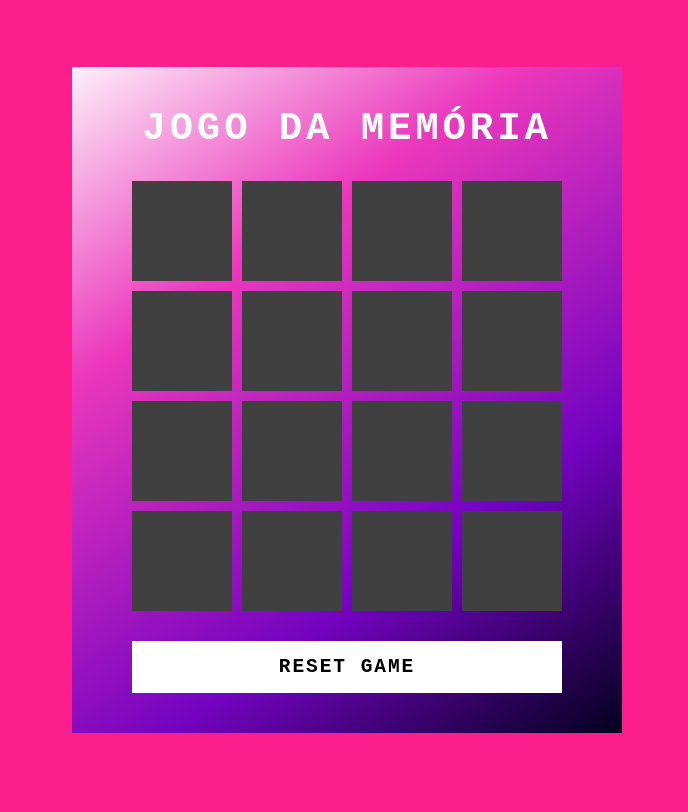
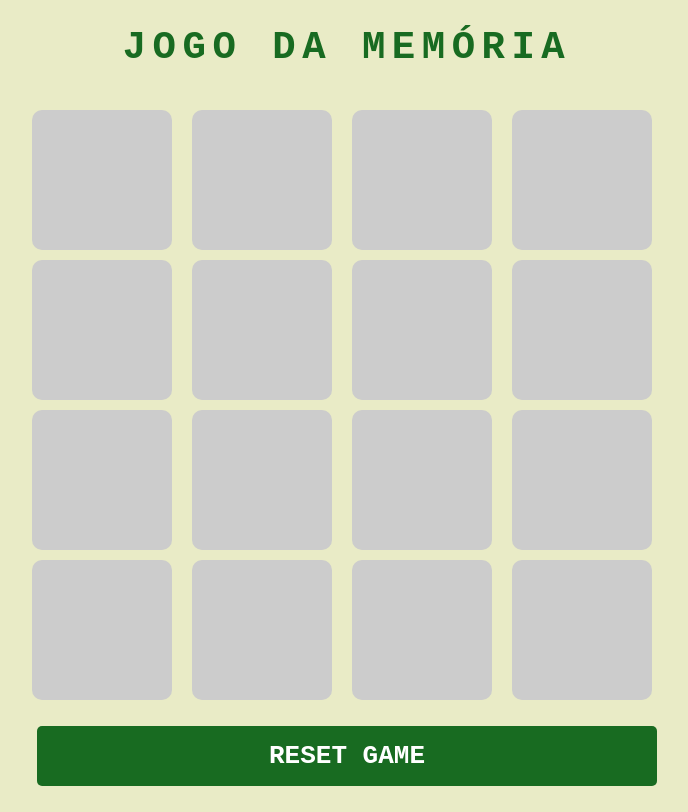
Before and after one commit to enimatos/jogo-da-memoria, a plain HTML site: page index.html in a window 1280 px wide. Shown: the whole page, without its empty margins (293-981 px from the left). Drawn offline with Linux system fonts and the light colour scheme.

Commit message:
Entrega do desafio

```diff
--- a/assets/scripts/main.js
+++ b/assets/scripts/main.js
@@ -1,55 +1,66 @@
 const emojis = [
-    "🐨",
-    "🐨",
-    "🦩",
-    "🦩",
-    "🦋",
-    "🦋",
-    "🐯",
-    "🐯",
-    "🐮",
-    "🐮",
-    "🐺",
-    "🐺",
-    "😾",
-    "😾",
-    "🐒",
-    "🐒"
+    "https://images.pexels.com/photos/691583/pexels-photo-691583.jpeg?auto=compress&cs=tinysrgb&w=1260&h=750&dpr=1",
+    "https://images.pexels.com/photos/691583/pexels-photo-691583.jpeg?auto=compress&cs=tinysrgb&w=1260&h=750&dpr=1",
+    "https://images.pexels.com/photos/3796766/pexels-photo-3796766.jpeg",
+    "https://images.pexels.com/photos/3796766/pexels-photo-3796766.jpeg",
+    "https://images.pexels.com/photos/96938/pexels-photo-96938.jpeg?auto=compress&cs=tinysrgb&w=1260&h=750&dpr=1",
+    "https://images.pexels.com/photos/96938/pexels-photo-96938.jpeg?auto=compress&cs=tinysrgb&w=1260&h=750&dpr=1",
+    "https://images.pexels.com/photos/887773/pexels-photo-887773.jpeg?auto=compress&cs=tinysrgb&w=1260&h=750&dpr=1",
+    "https://images.pexels.com/photos/887773/pexels-photo-887773.jpeg?auto=compress&cs=tinysrgb&w=1260&h=750&dpr=1",
+    "https://images.pexels.com/photos/1120049/pexels-photo-1120049.jpeg?auto=compress&cs=tinysrgb&w=1260&h=750&dpr=1",
+    "https://images.pexels.com/photos/1120049/pexels-photo-1120049.jpeg?auto=compress&cs=tinysrgb&w=1260&h=750&dpr=1",
+    "https://images.pexels.com/photos/2071873/pexels-photo-2071873.jpeg",
+    "https://images.pexels.com/photos/2071873/pexels-photo-2071873.jpeg",
+    "https://images.pexels.com/photos/137049/pexels-photo-137049.jpeg?auto=compress&cs=tinysrgb&w=1260&h=750&dpr=1",
+    "https://images.pexels.com/photos/137049/pexels-photo-137049.jpeg?auto=compress&cs=tinysrgb&w=1260&h=750&dpr=1",
+    "https://images.pexels.com/photos/1317844/pexels-photo-1317844.jpeg?auto=compress&cs=tinysrgb&w=1260&h=750&dpr=1",
+    "https://images.pexels.com/photos/1317844/pexels-photo-1317844.jpeg?auto=compress&cs=tinysrgb&w=1260&h=750&dpr=1"
 ];
+
+
 let openCards = [];
 
-let shuffledEmojis = emojis.sort(() => (Math.random() > 0.5 ? 2: -1));
+let shuffledEmojis = emojis.sort(() => (Math.random() > 0.5 ? 1 : -1));
 
-for(let i = 0; i < emojis.length; i++){
-    let box =document.createElement("div");
+for (let i = 0; i < emojis.length; i++) {
+  let box = document.createElement("div");
   box.className = "item";
-    box.innerHTML = shuffledEmojis[i]
+
+  // Adiciona imagem no HTML
+  let img = document.createElement("img");
+  img.src = shuffledEmojis[i];
+  box.appendChild(img);
+
   box.onclick = handleClick;
   document.querySelector(".game").appendChild(box);
 }
 
-function handleClick(){
-    if (openCards.length < 2 ){
+function handleClick() {
+  if (openCards.length < 2 && !this.classList.contains("boxOpen") && !this.classList.contains("boxMatch")) {
     this.classList.add("boxOpen");
     openCards.push(this);
   }
 
-    if (openCards.length === 2){
+  if (openCards.length === 2) {
     setTimeout(checkMatch, 500);
   }
 }
 
-function checkMatch(){
-    if(openCards[0].innerHTML === openCards[1].innerHTML){
+function checkMatch() {
+  const img1 = openCards[0].querySelector("img").src;
+  const img2 = openCards[1].querySelector("img").src;
+
+  if (img1 === img2) {
     openCards[0].classList.add("boxMatch");
     openCards[1].classList.add("boxMatch");
-    }else{
+  } else {
     openCards[0].classList.remove("boxOpen");
     openCards[1].classList.remove("boxOpen");
   }
-    openCards = []
 
-    if(document.querySelectorAll(".boxMatch").length === emojis.length){
-        alert("You win!")
+  openCards = [];
+
+  if (document.querySelectorAll(".boxMatch").length === emojis.length) {
+    alert("Você venceu!");
   }
 }
--- a/assets/styles/main.css
+++ b/assets/styles/main.css
@@ -1,92 +1,66 @@
 body {
-    display: flex;
-    justify-content: center;
-    align-items: center;
-    min-height: 100vh;
-    background: #fc1e8a;
-    user-select: none;
-}
-
-.container {
-    position: relative;
-    display: flex;
-    flex-direction: column;
-    justify-content: center;
-    align-items: center;
-    gap: 30px;
-    background: linear-gradient(325deg,
-    #03001e 0%,
-    #7303c0 30%,
-    #ec38bc 70%,
-    #fdeff9 100%);
-    padding: 40px 60px;
+    padding-top: 2rem;
+    background-color: #e9ebc6;
+    font-size: xx-large;
+    letter-spacing: .5rem;
+    color: #186b21;
 }
 
 h2 {
-    font-size: 3em;
-    color: #fff;
-    text-transform: uppercase;
-    letter-spacing: .1em;
+    text-align: center;
+    font-size: 3rem;
+    margin-bottom: 20px;
 }
 
-button {
-    padding: 15px 20px;
-    width: 100%;
-    color: #000;
-    background-color: #FFF;
-    border: none;
-    font-size: 1.5em;
-    letter-spacing: .1em;
-    text-transform: uppercase;
-    cursor: pointer;
-    font-weight: 600;
+.game {
+    display: grid;
+    grid-template-columns: repeat(4, 150px);
+    gap: 10px;
+    justify-content: center;
+    margin-top: 40px;
+  }
 
-}
-
-.game{
-    width: 430px;
-    height: 430px;
-    display: flex;
-    flex-wrap: wrap;
-    gap: 10px;
-    transform-style:  preserve-3d;
-    perspective: 500px;
-}
-
-.item{
-    position: relative;
-    width: 100px;
-    height: 100px;
+.item {
+    width: 140px;
+    height: 140px;
+    background: #ccc;
+    border-radius: 10px;
+    overflow: hidden;
     display: flex;
     align-items: center;
     justify-content: center;
-    background-color: #fff;
-    font-size: 3em;
-    transform: rotateY(180deg);
-    transition: 0.25s;
+    cursor: pointer;
+    position: relative;
 }
 
-.item::after{
-    content: '';
-    position: absolute;
-    inset: 0;
-    background-color: #404040;
-    transform: rotateY(0deg);
-    transition: 0.25s;
-    backface-visibility: hidden;
+.item img {
+    display: none;
+    width: 100%;
+    height: 100%;
+    object-fit: cover;
 }
 
-
-.item.boxOpen {
-    transform: rotateX(0deg);
+.boxOpen img,
+.boxMatch img {
+    display: block;
 }
 
-.boxOpen::after,
-.boxMatch::after{
-    transform: rotateY(180deg);
+button{
+    display: block;
+    margin: 02rem auto;
+    padding: 10px 20px;
+    font-size: 2rem;
+    background-color: #186b21;
+    color: white;
+    border: none;
+    border-radius: 5px;
+    cursor: pointer;
+    width: 620px;
+    height: 60px;
+    font-weight: 900;
 }
 
-button:focus {
-    color: #ec38bc;
-    background-color: #262809;
+button:hover{
+    background-color: #75de81;
+    color: #000;
 }
```
Also changed, not shown: assets/img/pexels-bearmax-1077093-3960036.jpg (deleted), assets/img/pexels-cottonbro-6869547.jpg (deleted), assets/img/pexels-halilibrahimctn-1754986.jpg (deleted), assets/img/pexels-pixabay-45201.jpg (deleted), assets/img/pexels-tranmautritam-2279202.jpg (deleted), assets/img/pexels-vera-barus-362964-980457.jpg (deleted), 4 other files. Lines whose indentation alone changed are shown as unchanged.
